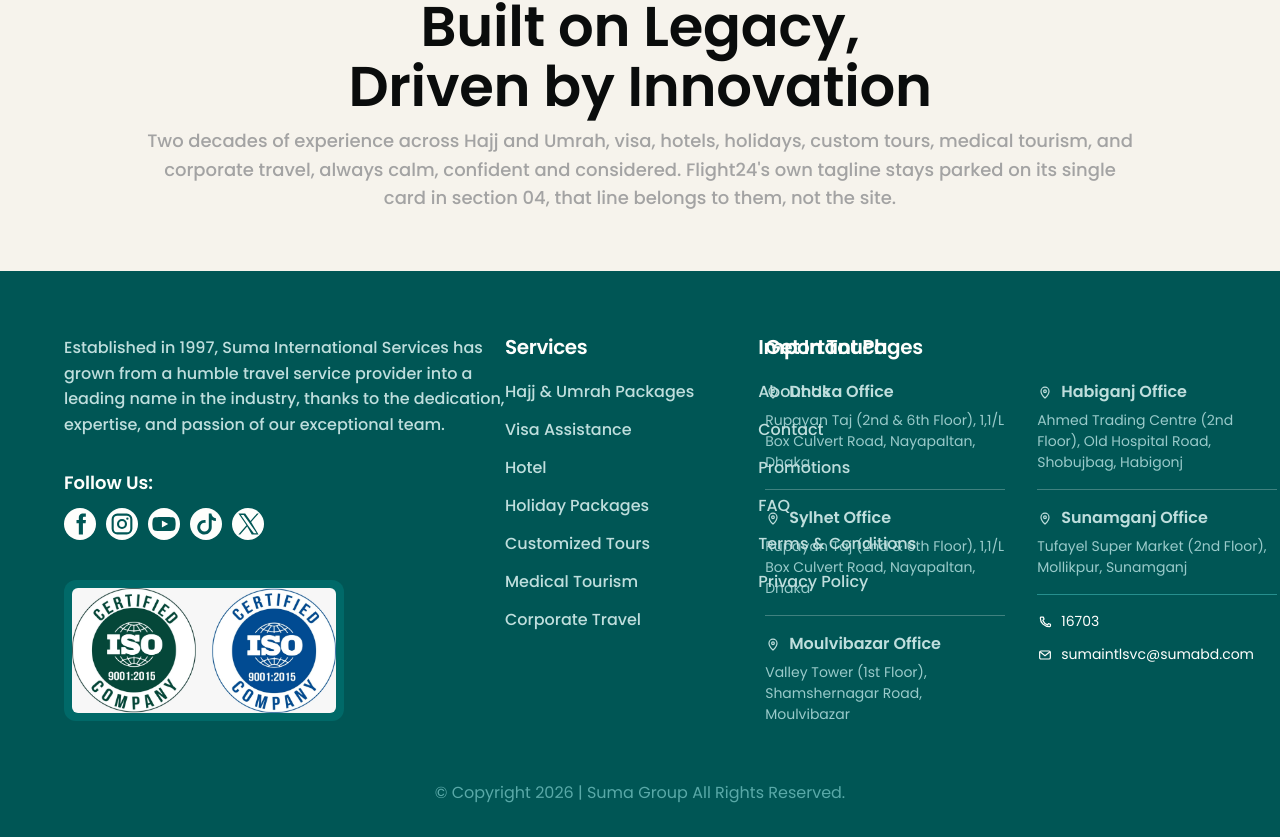
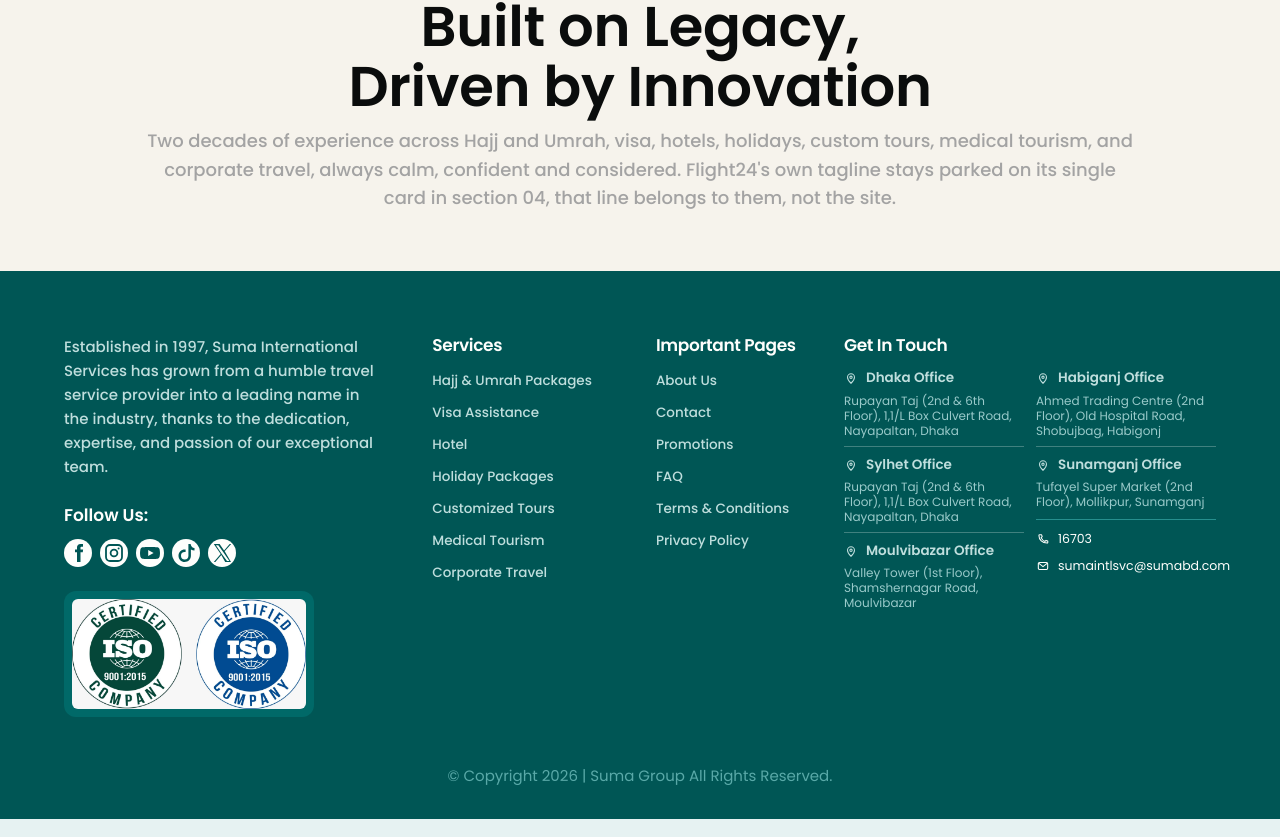
Before and after one commit to Web-Karigor/suma-frontend, a Next.js app: page / in a window 1280 px wide. Shown: the part 347-1184 px from the top of the page. Built offline with nearby package versions, Linux system fonts and the light colour scheme; no server answers.

Commit message:
responsive issue solved and updated.

```diff
--- a/components/global/Footer.tsx
+++ b/components/global/Footer.tsx
@@ -56,9 +56,10 @@
           className="
             flex flex-col gap-10
             tablet:text-left
+            xl:flex-row xl:justify-between xl:gap-4
             desktop:flex-row
             desktop:justify-between
-            desktop:gap-0
+            2xl:gap-0
           "
         >
           {/* About */}
@@ -66,19 +67,21 @@
             className="
               max-w-[441px]
               tablet:w-full
+              xl:max-w-[320px]
               desktop:w-[441px]
               desktop:shrink-0
+              2xl:max-w-[441px]
             "
           >
-            <p className="font-poppins text-[16px] leading-[160%] font-medium text-[#BFDEDD]">
+            <p className="font-poppins text-[14px] leading-[160%] font-medium text-[#BFDEDD] xl:text-[15px] 2xl:text-[16px]">
               {footerAbout}
             </p>
 
-            <p className="mt-8 font-poppins text-[18px] font-semibold text-[#FEFEFC]">
+            <p className="mt-5 font-poppins text-[16px] font-semibold text-[#FEFEFC] xl:mt-6 xl:text-[17px] 2xl:mt-8 2xl:text-[18px]">
               Follow Us:
             </p>
 
-            <div className="mt-3 flex items-center justify-start gap-2.5">
+            <div className="mt-2.5 flex items-center justify-start gap-2 xl:mt-2.5 xl:gap-2 2xl:mt-3 2xl:gap-2.5">
               {socials.map(({ name, href, key }) => {
                 const Icon = SOCIAL_ICONS[key] ?? FacebookIcon;
                 return (
@@ -87,22 +90,22 @@
                     href={href}
                     target={href.startsWith("http") ? "_blank" : undefined}
                     rel={href.startsWith("http") ? "noreferrer" : undefined}
-                    className="inline-flex size-8 items-center justify-center rounded-full bg-[#FEFEFC] text-[#005655] transition hover:bg-[#FEFEFC]/90"
+                    className="inline-flex size-7 items-center justify-center rounded-full bg-[#FEFEFC] text-[#005655] transition hover:bg-[#FEFEFC]/90 xl:size-7 2xl:size-8"
                     aria-label={name}
                   >
-                    <Icon className="size-7" />
+                    <Icon className="size-6 xl:size-6 2xl:size-7" />
                   </a>
                 );
               })}
             </div>
 
-            <div className="mt-10">
-              <div className="bg-teal-700 p-2 rounded-lg max-w-[200px] tablet:max-w-[240px] desktop:max-w-[280px]">
+            <div className="mt-6 xl:mt-6 2xl:mt-10">
+              <div className="bg-teal-700 p-2 rounded-lg max-w-[250px] tablet:max-w-[300px] xl:max-w-[250px] desktop:max-w-[380px]">
                 <Image
                   src="/exralogofooter.jpeg"
                   alt="ISO 9001:2015 Certified Company"
                   width={280}
-                  height={120}
+                  height={150}
                   className="h-auto w-full rounded-sm"
                 />
               </div>
@@ -112,16 +115,18 @@
           {/* Services + Pages */}
           <div
             className="
-              flex w-full flex-col gap-10
+              flex w-full flex-col gap-8
 
               tablet:grid
               tablet:grid-cols-2
-              tablet:gap-12
+              tablet:gap-8
+
+              xl:flex xl:w-auto xl:flex-row xl:gap-16
 
               desktop:flex
               desktop:w-auto
               desktop:flex-row
-              desktop:gap-16
+              2xl:gap-16
             "
           >
             <FooterList title="Services" links={footerColumns.services} />
@@ -136,57 +141,66 @@
 
               tablet:mt-4
 
+              xl:ml-0 xl:mt-0 xl:w-auto xl:shrink-0
+
               desktop:mt-0
               desktop:w-auto
               desktop:shrink-0
+              2xl:ml-0
             "
           >
-            <h3 className="font-poppins text-[20px] font-semibold text-[#FEFEFC]">
+            <h3 className="font-poppins text-[18px] font-semibold text-[#FEFEFC] xl:text-[17px] 2xl:text-[20px]">
               Get In Touch
             </h3>
 
             <div
               className="
-                mt-5
-                flex w-full flex-col gap-6
+                mt-4
+                flex w-full flex-col gap-5
 
                 tablet:grid
                 tablet:grid-cols-2
-                tablet:gap-8
+                tablet:gap-6
+
+                xl:mt-3
+                xl:gap-3
 
                 desktop:flex
                 desktop:flex-row
                 desktop:items-start
-                desktop:gap-8
+                2xl:mt-5
+                2xl:gap-8
               "
             >
-              <div className="w-full max-w-[240px]">
+              <div className="w-full max-w-[240px] xl:max-w-[180px] 2xl:max-w-[240px]">
                 <OfficeList offices={footerOffices.left} />
               </div>
 
-              <div className="w-full max-w-[240px]">
+              <div className="w-full max-w-[240px] xl:max-w-[180px] 2xl:max-w-[240px]">
                 <OfficeList offices={footerOffices.right} />
 
                 <div
                   className="
-                    mt-4 flex flex-col space-y-3
+                    mt-3 flex flex-col space-y-2.5
                     border-t border-[#268F8E]
-                    pt-4
+                    pt-3
+                    xl:mt-2.5 xl:space-y-2 xl:pt-2.5
+                    2xl:mt-4 2xl:space-y-3 2xl:pt-4
                   "
                 >
                   <a
                     href={`tel:${settings.hotline}`}
-                    className="inline-flex items-center gap-2 text-[14px] text-white"
+                    className="inline-flex items-center gap-2 text-[13px] text-white xl:text-[12.5px] 2xl:text-[14px]"
                   >
-                    <PhoneIcon className="size-4 shrink-0" />
+                    <PhoneIcon className="size-4 shrink-0 xl:size-3.5 2xl:size-4" />
                     {settings.hotline}
                   </a>
 
                   <a
                     href={`mailto:${settings.email}`}
-                    className="inline-flex items-center gap-2 text-[14px] text-white"
+                    className="inline-flex items-center gap-2 text-[13px] text-white xl:text-[12.5px] 2xl:text-[14px]"
                   >
-                    <MailIcon className="size-4 shrink-0" />
+                    <MailIcon className="size-4 shrink-0 xl:size-3.5 2xl:size-4" />
                     {settings.email}
                   </a>
                 </div>
@@ -195,7 +209,7 @@
           </div>
         </div>
 
-        <p className="mt-14 text-center text-[16px] text-[#59A9A8]">
+        <p className="mt-10 text-center text-[14px] text-[#59A9A8] xl:mt-12 xl:text-[15px] 2xl:mt-14 2xl:text-[16px]">
           © Copyright {new Date().getFullYear()} | Suma Group All Rights
           Reserved.
         </p>
@@ -212,17 +226,17 @@
   links: readonly { label: string; href: string }[];
 }) {
   return (
-    <div className="desktop:shrink-0">
-      <h3 className="font-poppins text-[20px] font-semibold text-[#FEFEFC]">
+    <div className="xl:min-w-[135px] xl:shrink-0 desktop:shrink-0">
+      <h3 className="font-poppins text-[18px] font-semibold text-[#FEFEFC] xl:text-[17px] 2xl:text-[20px]">
         {title}
       </h3>
 
-      <ul className="mt-5 space-y-3.5">
+      <ul className="mt-4 space-y-2.5 xl:mt-3 xl:space-y-2 2xl:mt-5 2xl:space-y-3.5">
         {links.map((link) => (
           <li key={link.label}>
             <Link
               href={link.href}
-              className="group relative inline-flex items-center font-poppins text-[16px] font-medium text-[#BFDEDD] transition-colors"
+              className="group relative inline-flex items-center font-poppins text-[14px] font-medium text-[#BFDEDD] transition-colors xl:text-[13.5px] 2xl:text-[16px]"
             >
               <span className="pointer-events-none absolute top-1/2 left-0 h-3.5 w-4 -translate-y-1/2 overflow-hidden">
                 <ArrowRightIcon className="size-3.5 -translate-x-full transition-transform duration-300 ease-out group-hover:translate-x-0" />
@@ -251,18 +265,18 @@
           key={office.name}
           className={
             index < offices.length - 1
-              ? "mb-4 border-b border-white/25 pb-4"
+              ? "mb-3 border-b border-white/25 pb-3 xl:mb-2 xl:pb-2 2xl:mb-4 2xl:pb-4"
               : ""
           }
         >
           <p className="flex justify-start">
-            <span className="inline-flex items-center gap-2 font-poppins text-[16px] font-semibold text-[#BFDEDD]">
-              <PinIcon className="size-4 shrink-0" />
+            <span className="inline-flex items-center gap-2 font-poppins text-[14px] font-semibold text-[#BFDEDD] xl:text-[13.5px] 2xl:text-[16px]">
+              <PinIcon className="size-4 shrink-0 xl:size-3.5 2xl:size-4" />
               {office.name}
             </span>
           </p>
 
-          <p className="mt-1.5 text-left font-poppins text-[14px] font-normal text-[#99CACA]">
+          <p className="mt-1.5 text-left font-poppins text-[13px] font-normal text-[#99CACA] xl:mt-1 xl:text-[12px] xl:leading-tight 2xl:mt-1.5 2xl:text-[14px]">
             {office.address}
           </p>
         </li>
```
Also changed, not shown: components/home/AppFeature.tsx (+40 -11 lines).
